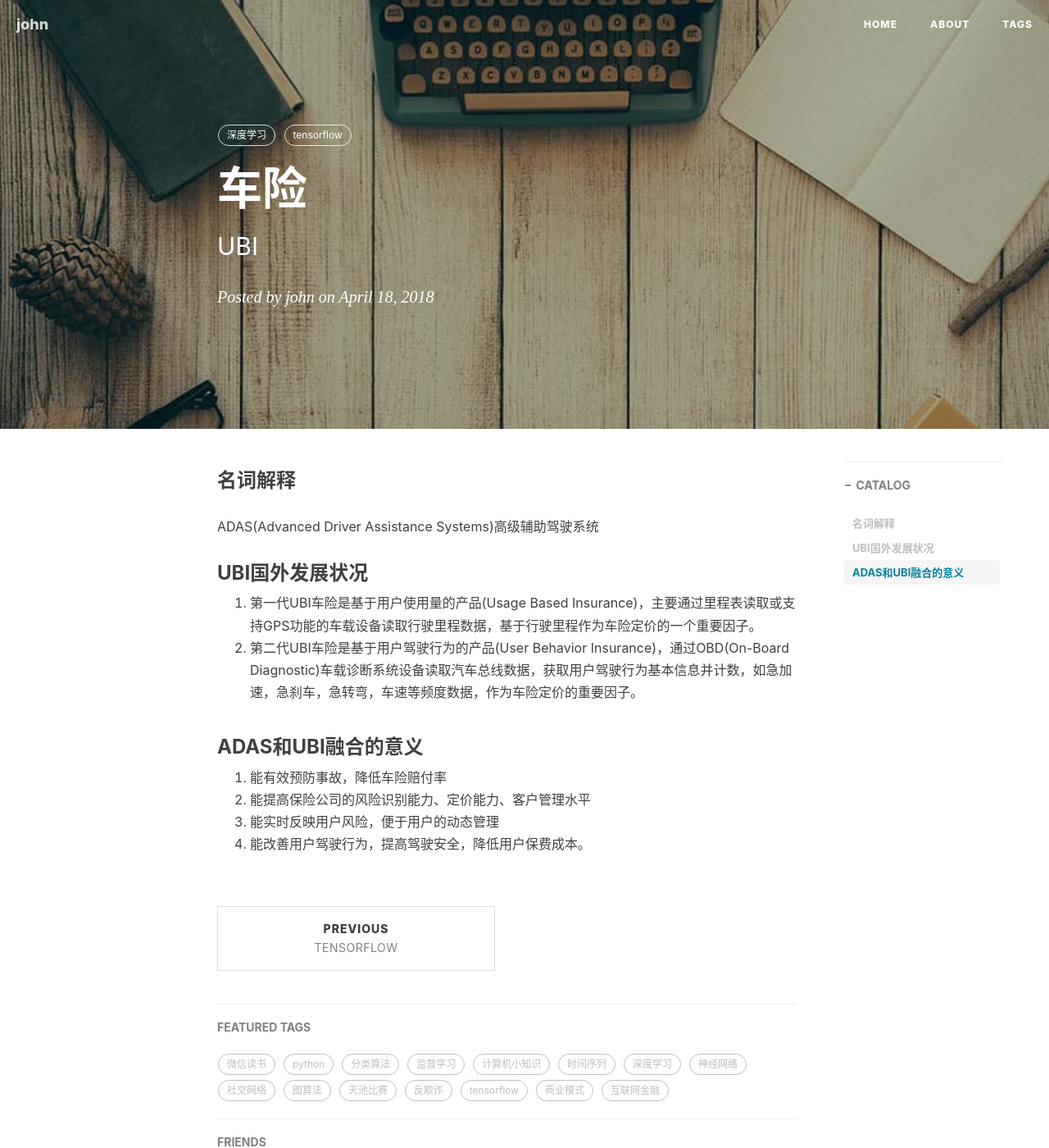
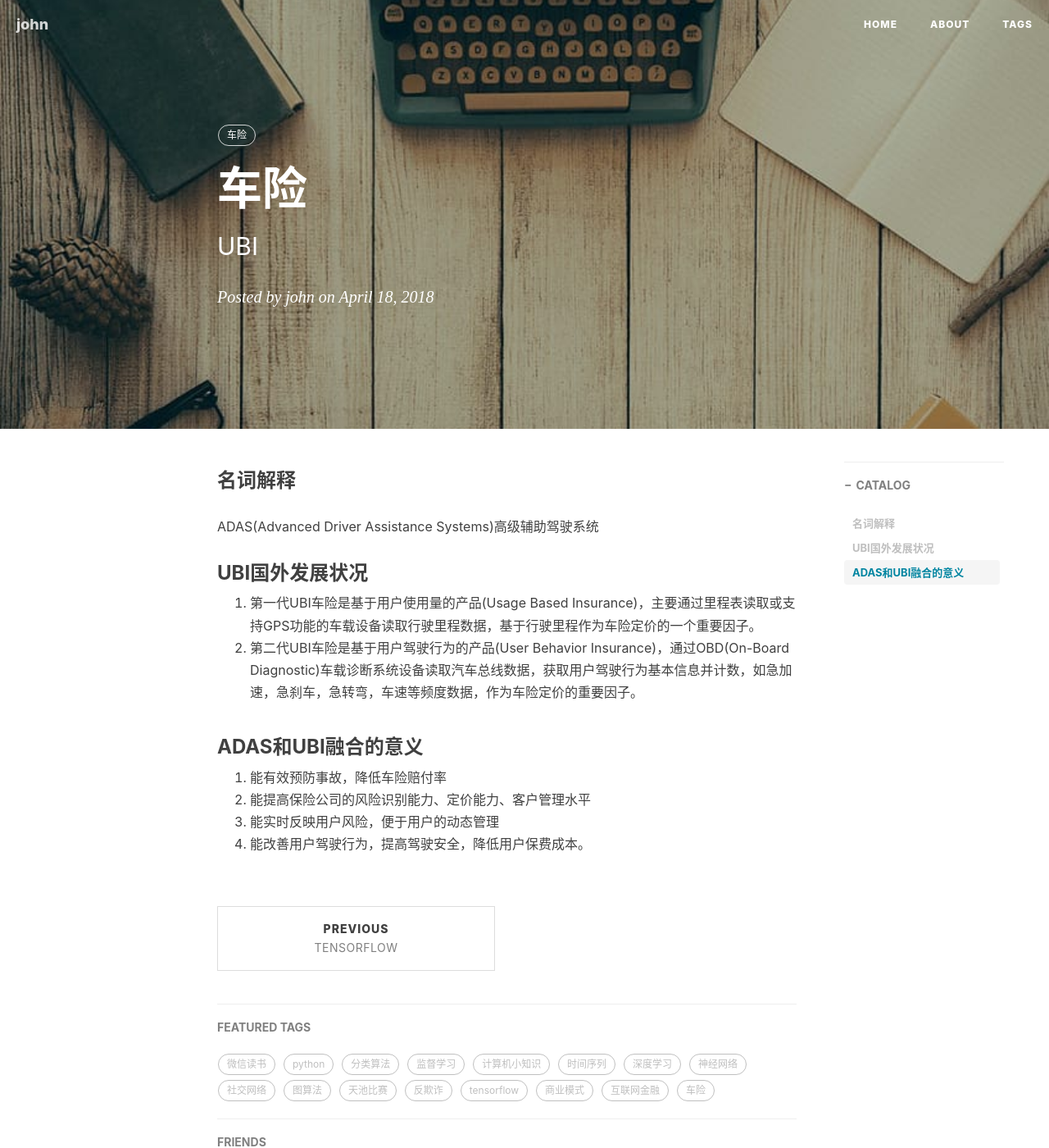
Before and after one commit to kunmei/blog, a Jekyll site: the page built from _posts/2018-04-18-UBI车险.md, in a window 1280 px wide and 1400 px high. Shown: the whole window at 82% size. Built offline with Jekyll 4.4.1, drawn with Linux system fonts in a browser that asks for light colours; nearby versions of some CDN libraries; comment, search, counter and statistics services are not loaded.

Commit message:
modify blog

```diff
--- a/_posts/2018-04-18-UBI车险.md
+++ b/_posts/2018-04-18-UBI车险.md
@@ -6,8 +6,7 @@ date:       2018-04-18
 author:     john
 catalog: true
 tags:
-    - 深度学习
-    - tensorflow
+    - 车险
 ---
 ### 名词解释
 ADAS(Advanced Driver Assistance Systems)高级辅助驾驶系统
```
